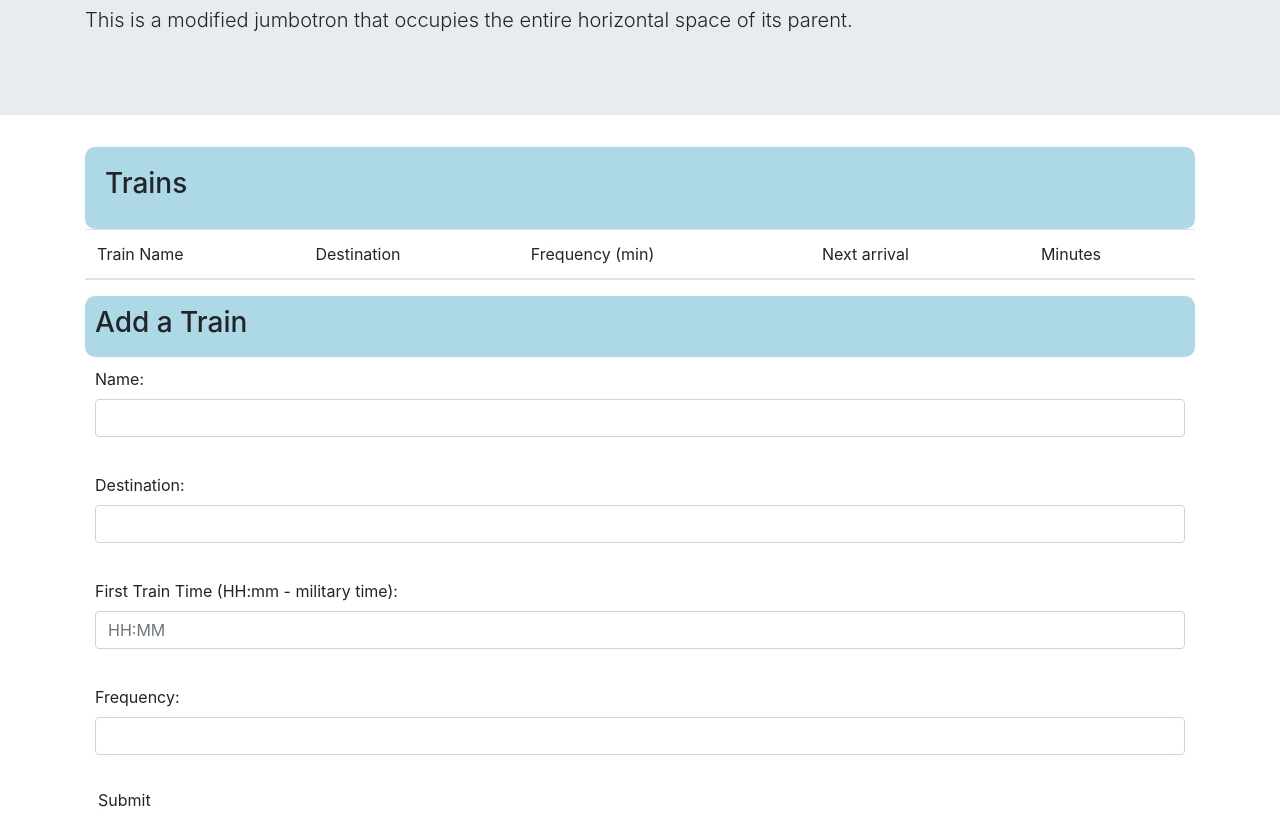
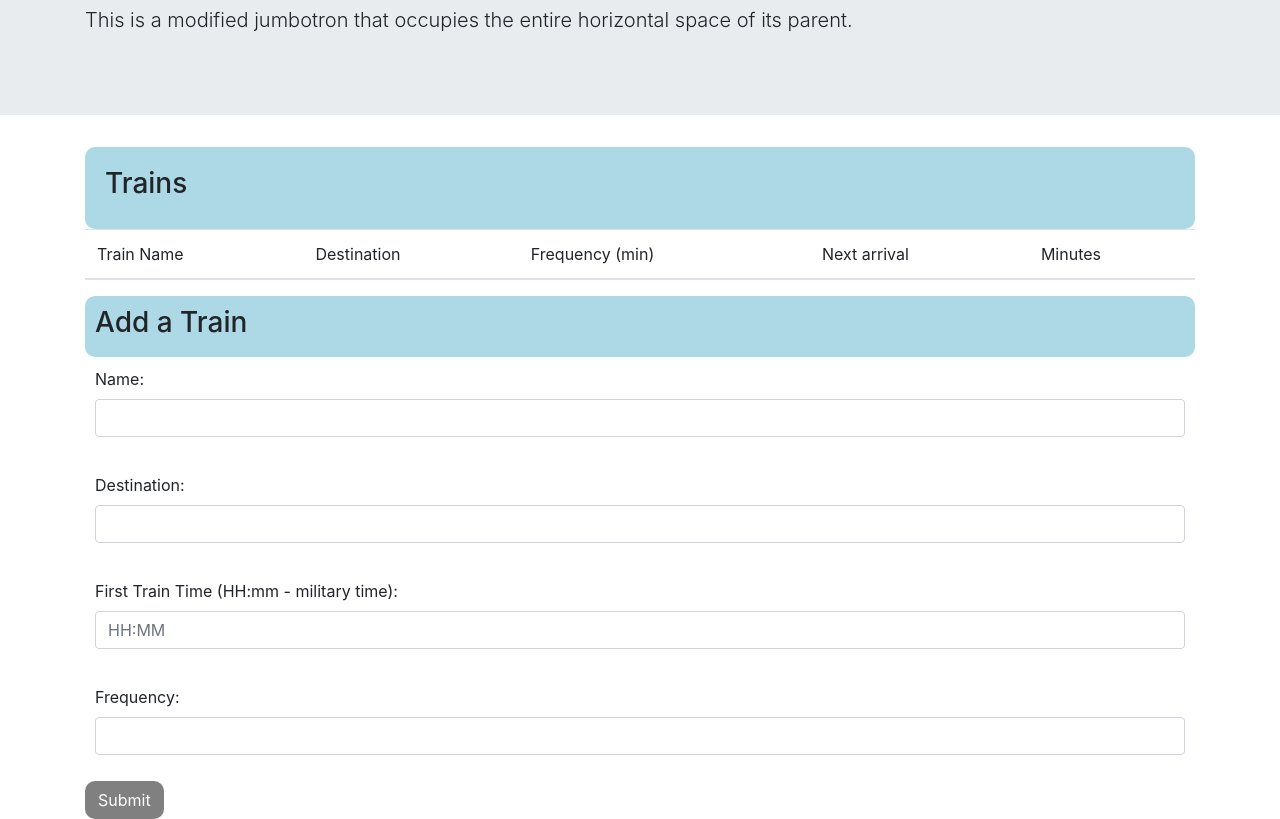
Before and after one commit to kayjlou/TrainScheduler2, a plain HTML site: page index.html in a window 1280 px wide. Shown: the part 134-953 px from the top of the page. Drawn offline with nearby package versions, Linux system fonts and the light colour scheme; no server answers.

Commit message:
changed button and form styling

```diff
--- a/assets/css/style.css
+++ b/assets/css/style.css
@@ -7,3 +7,18 @@
 .form-group {
   padding: 10px
 }
+
+/* .form { */
+
+/* background-color: gray;
+} */
+
+#submit {
+  color: white;
+  background-color: gray;
+  border-radius: 10px;
+  -webkit-border-radius: 10px;
+  -moz-border-radius: 10px;
+  -ms-border-radius: 10px;
+  -o-border-radius: 10px;
+}
```
